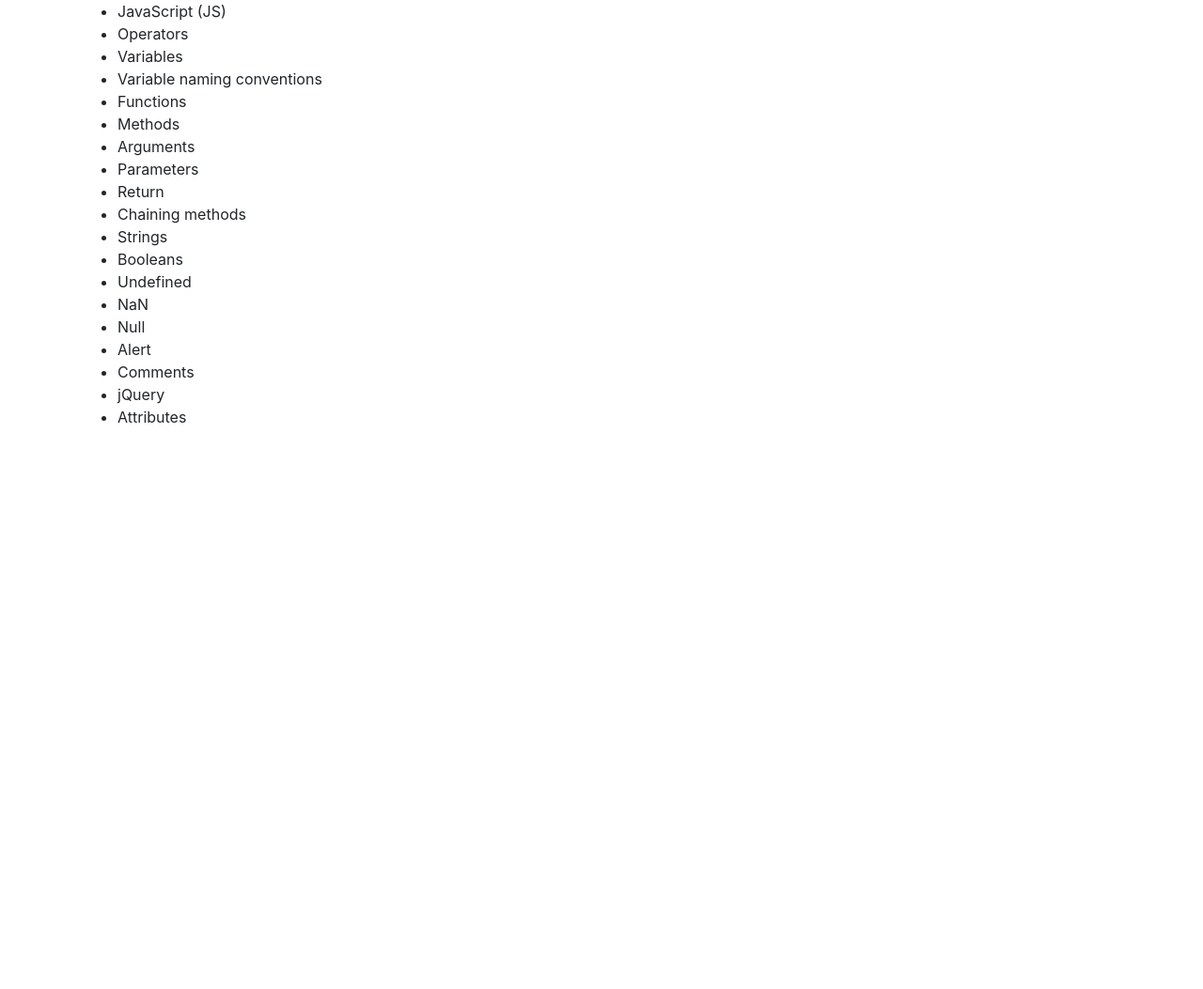
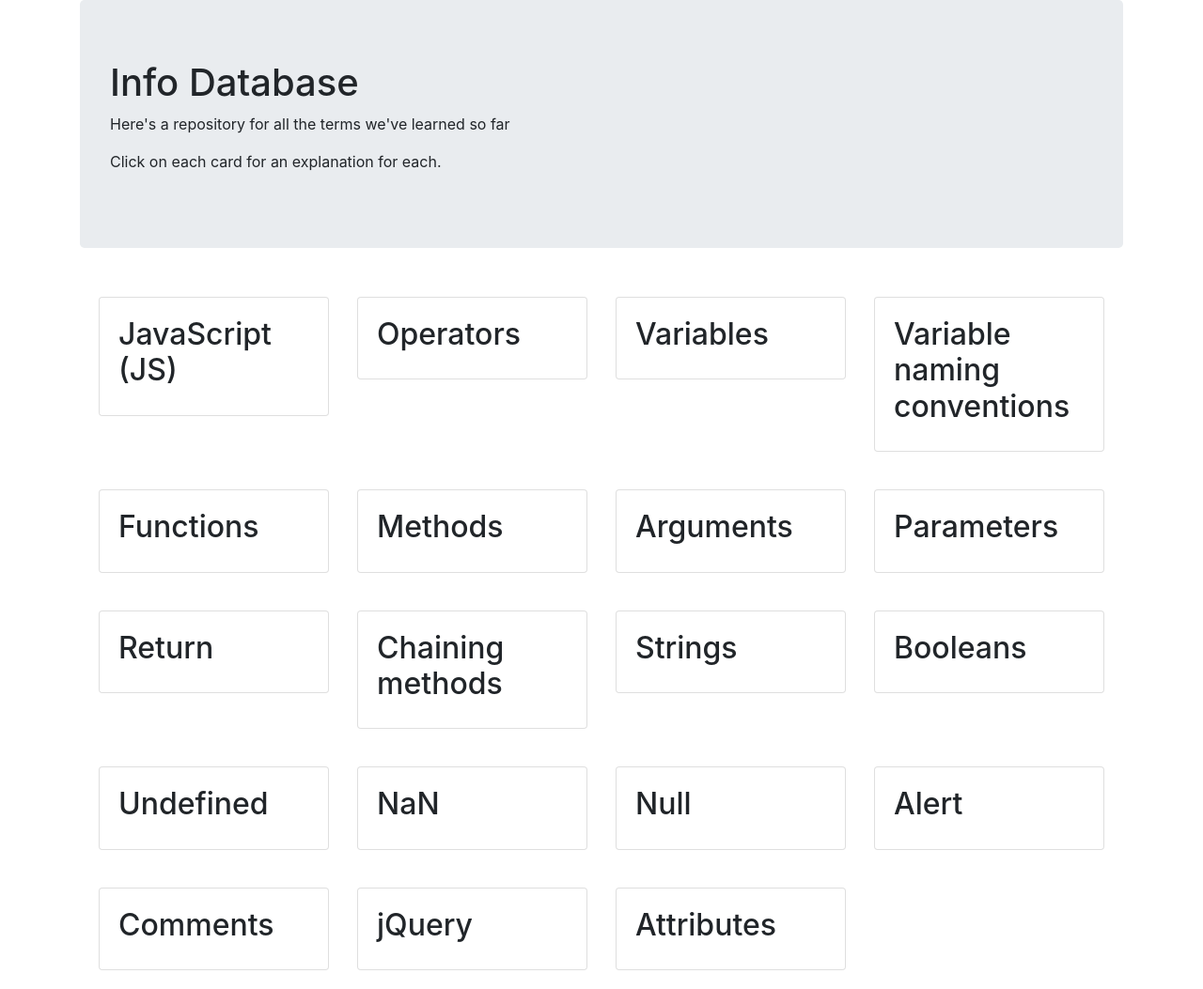
Before and after one commit to jeffchiudev/flashcard-site, a plain HTML site: page index.html in a window 1280 px wide. Shown: the whole page at 94% size. Before the commit the page ends 800 px from the top, so only its background shows below. Drawn offline with Linux system fonts and the light colour scheme.

Commit message:
added individual card functionality with jquery

```diff
--- a/css/styles.css
+++ b/css/styles.css
@@ -0,0 +1,7 @@
+.row {
+  padding: 20px;
+}
+
+.card-text1, .card-text2, .card-text3, .card-text4 {
+  display: none;
+}
--- a/index.html
+++ b/index.html
@@ -6,32 +6,165 @@
   <link href="css/styles.css" rel="stylesheet" type="text/css">
   <script src="js/jquery-3.5.1.js"></script>
   <script src="js/scripts.js"></script>
-  <title>flashcard site</title>
+  <title>Jeff's Flashcard site</title>
 </head>
 
 <body>
   <div class="container">
-    <ul>
-      <li>JavaScript (JS)</li>
-      <li>Operators</li>
-      <li>Variables</li>
-      <li>Variable naming conventions</li>
-      <li>Functions</li>
-      <li>Methods</li>
-      <li>Arguments</li>
-      <li>Parameters</li>
-      <li>Return</li>
-      <li>Chaining methods</li>
-      <li>Strings</li>
-      <li>Booleans</li>
-      <li>Undefined</li>
-      <li>NaN</li>
-      <li>Null</li>
-      <li>Alert</li>
-      <li>Comments</li>
-      <li>jQuery</li>
-      <li>Attributes</li>
-    </ul>
+    <div class="jumbotron">
+      <h1>Info Database</h1>
+      <p>Here's a repository for all the terms we've learned so far</p>
+      <p>Click on each card for an explanation for each.</p>
+    </div>
+    <div>
+      <div class="row">
+        <div class="col-md-3">
+          <div class="card">
+            <div class="card-body">
+              <h2 class="clickable1">JavaScript (JS)</h2>
+                <p class="card-text1">blahblahblahblah</p>
+            </div>
+          </div>
+        </div>
+        <div class="col-md-3">
+          <div class="card">
+            <div class="card-body">
+              <h2 class="clickable2">Operators</h2>
+              <p class="card-text2">blahblahblahblah</p>
+            </div>
+          </div>
+        </div>
+        <div class="col-md-3">
+          <div class="card">
+            <div class="card-body">
+              <h2 class="clickable3">Variables</h2>
+              <p class="card-text3">blahblahblahblah</p>
+            </div>
+          </div>
+        </div>
+        <div class="col-md-3">
+          <div class="card">
+            <div class="card-body">
+              <h2 class="clickable4">Variable naming conventions</h2>
+              <p class="card-text4">blahblahblahblah</p>
+            </div>
+          </div>
+        </div>
+      </div>
+      <div class="row">
+        <div class="col-md-3">
+          <div class="card">
+            <div class="card-body">
+              <h2>Functions</h2>
+            </div>
+          </div>
+        </div>
+        <div class="col-md-3">
+          <div class="card">
+            <div class="card-body">
+              <h2>Methods</h2>
+            </div>
+          </div>
+        </div>
+        <div class="col-md-3">
+          <div class="card">
+            <div class="card-body">
+              <h2>Arguments</h2>
+            </div>
+          </div>
+        </div>
+        <div class="col-md-3">
+          <div class="card">
+            <div class="card-body">
+              <h2>Parameters</h2>
+            </div>
+          </div>
+        </div>
+      </div>
+      <div class="row">
+        <div class="col-md-3">
+          <div class="card">
+            <div class="card-body">
+              <h2>Return</h2>
+            </div>
+          </div>
+        </div>
+        <div class="col-md-3">
+          <div class="card">
+            <div class="card-body">
+              <h2>Chaining methods</h2>
+            </div>
+          </div>
+        </div>
+        <div class="col-md-3">
+          <div class="card">
+            <div class="card-body">
+              <h2>Strings</h2>
+            </div>
+          </div>
+        </div>
+        <div class="col-md-3">
+          <div class="card">
+            <div class="card-body">
+              <h2>Booleans</h2>
+            </div>
+          </div>
+        </div>
+      </div>
+      <div class="row">
+        <div class="col-md-3">
+          <div class="card">
+            <div class="card-body">
+              <h2>Undefined</h2>
+            </div>
+          </div>
+        </div>
+        <div class="col-md-3">
+          <div class="card">
+            <div class="card-body">
+              <h2>NaN</h2>
+            </div>
+          </div>
+        </div>
+        <div class="col-md-3">
+          <div class="card">
+            <div class="card-body">
+              <h2>Null</h2>
+            </div>
+          </div>
+        </div>
+        <div class="col-md-3">
+          <div class="card">
+            <div class="card-body">
+              <h2>Alert</h2>
+            </div>
+          </div>
+        </div>
+      </div>
+      <div class="row">
+        <div class="col-md-3">
+          <div class="card">
+            <div class="card-body">
+              <h2>Comments</h2>
+            </div>
+          </div>
+        </div>
+        <div class="col-md-3">
+          <div class="card">
+            <div class="card-body">
+              <h2>jQuery</h2>
+            </div>
+          </div>
+        </div>
+        <div class="col-md-3">
+          <div class="card">
+            <div class="card-body">
+              <h2>Attributes</h2>
+            </div>
+          </div>
+        </div>
+      </div>
+    </div>
   </div>
 </body>
 
--- a/js/scripts.js
+++ b/js/scripts.js
@@ -1,3 +1,14 @@
 $(document).ready(function() {
-
-})
+  $(".clickable1").click(function() {
+    $(".card-text1").toggle();
+  });
+  $(".clickable2").click(function() {
+    $(".card-text2").toggle();
+  });
+  $(".clickable3").click(function() {
+    $(".card-text3").toggle();
+  });
+  $(".clickable4").click(function() {
+    $(".card-text4").toggle();
+  });
+});
```
